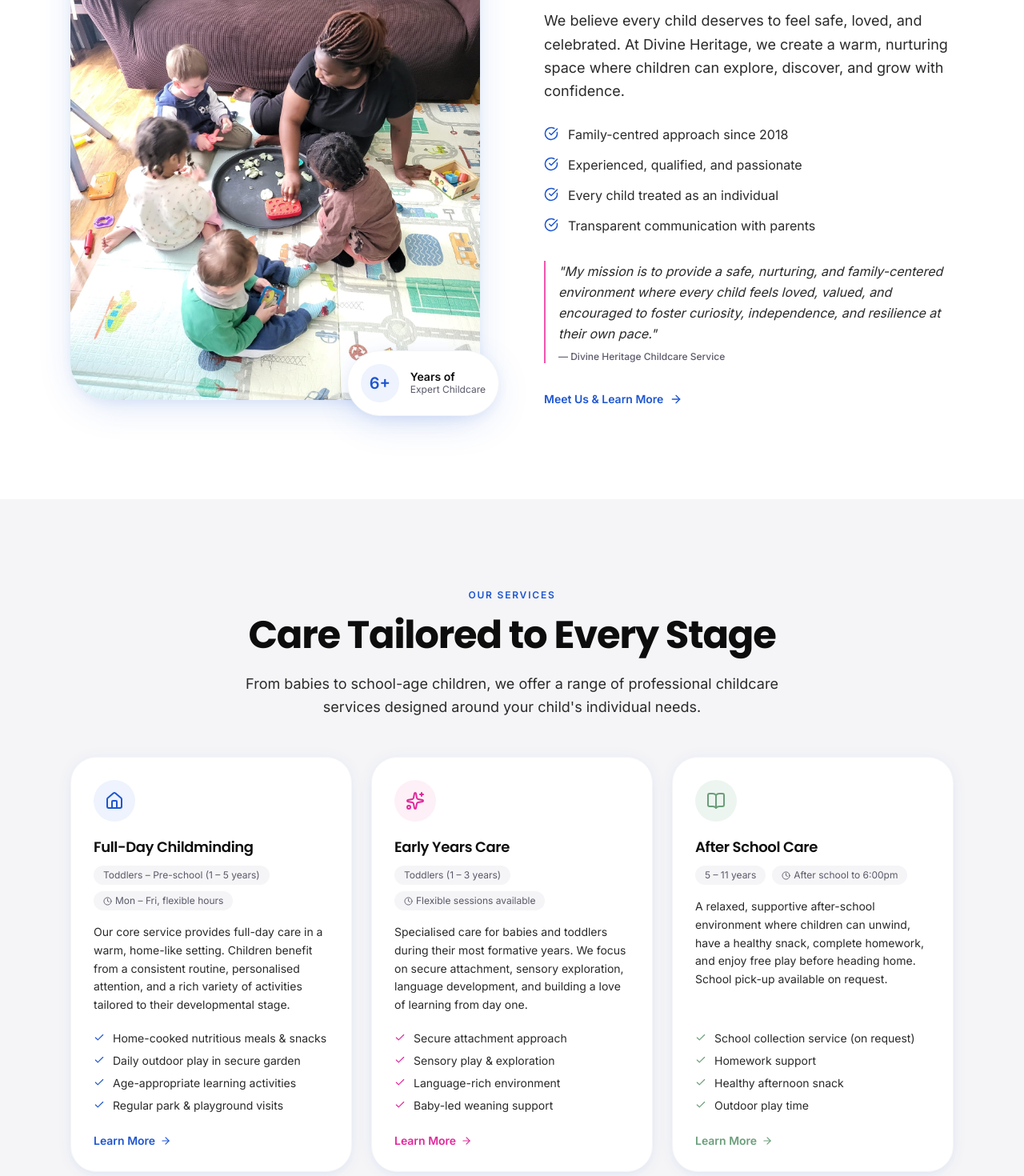
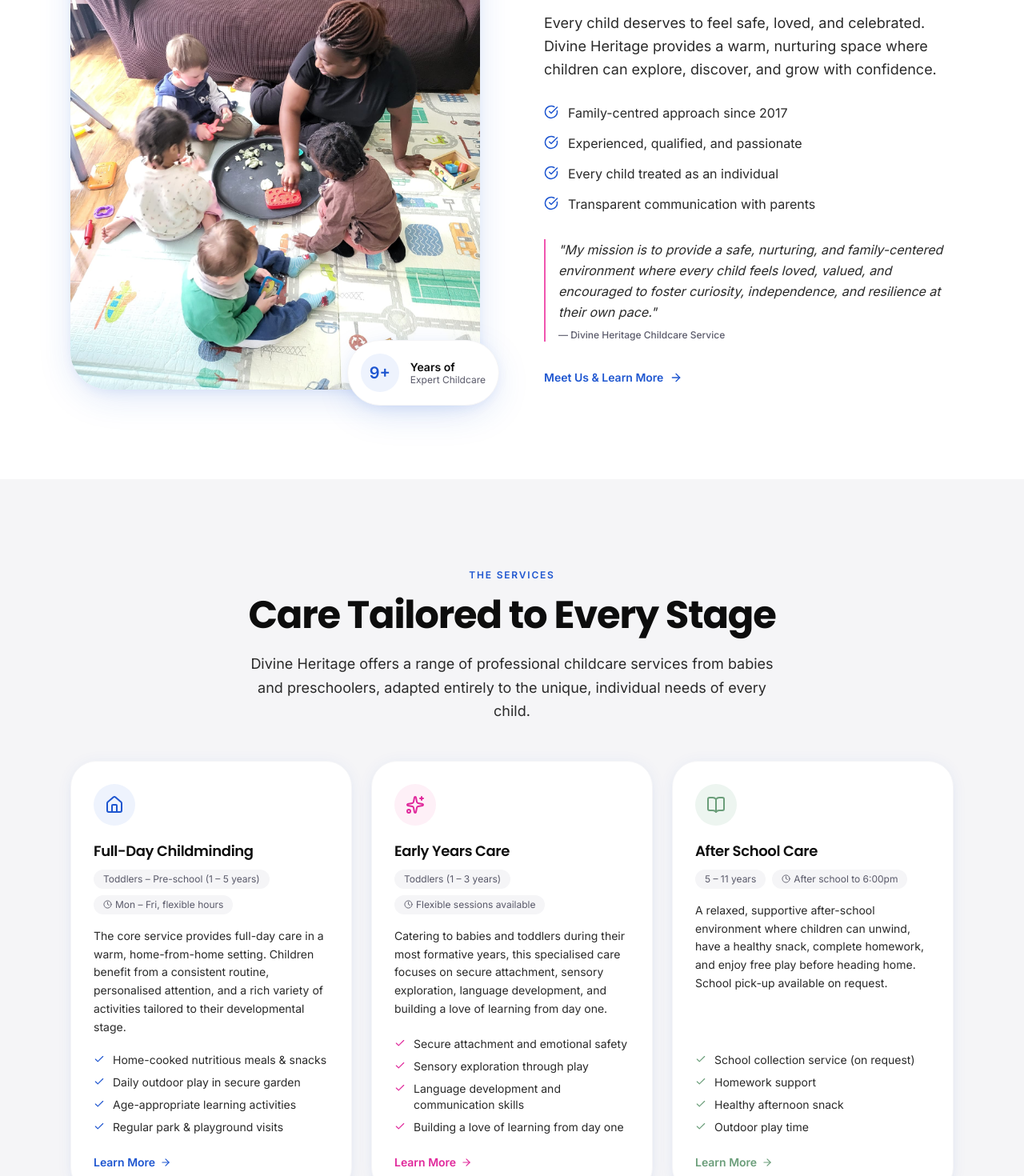
Before and after one commit to Preymaki/divine-heritage, a React (Vite) app: page / in a window 1280 px wide. Shown: the part 1100-2570 px from the top of the page at 80% size. Built offline with nearby package versions, Linux system fonts and the light colour scheme; no server answers; the database is empty.

Commit message:
feat: add core site structure including services section, site constants, data models, and landing/about pages

```diff
--- a/src/components/home/AboutPreview.tsx
+++ b/src/components/home/AboutPreview.tsx
@@ -7,7 +7,7 @@
 
 
 const HIGHLIGHTS = [
-  'Family-centred approach since 2018',
+  'Family-centred approach since 2017',
   'Experienced, qualified, and passionate',
   'Every child treated as an individual',
   'Transparent communication with parents',
@@ -32,7 +32,7 @@
             {/* Floating stat card */}
             <div className="absolute -bottom-5 -right-3 sm:-right-6 bg-white rounded-2xl p-4 shadow-[var(--shadow-elevated)] border border-[var(--color-muted)] flex items-center gap-3.5 max-w-[200px]">
               <div className="w-12 h-12 rounded-xl bg-[var(--color-primary-50)] flex items-center justify-center shrink-0">
-                <span className="text-[var(--color-primary-500)] font-bold text-xl font-[var(--font-family-heading)]">6+</span>
+                <span className="text-[var(--color-primary-500)] font-bold text-xl font-[var(--font-family-heading)]">9+</span>
               </div>
               <div>
                 <p className="text-[var(--color-text-primary)] font-semibold text-sm leading-tight">Years of</p>
@@ -52,7 +52,7 @@
           <SectionHeader
             eyebrow="About Us"
             title="A Home Away From Home"
-            subtitle="We believe every child deserves to feel safe, loved, and celebrated. At Divine Heritage, we create a warm, nurturing space where children can explore, discover, and grow with confidence."
+            subtitle="Every child deserves to feel safe, loved, and celebrated. Divine Heritage provides a warm, nurturing space where children can explore, discover, and grow with confidence."
           />
 
           <ul className="mt-7 space-y-3.5" role="list">
--- a/src/components/home/MeetChildminder.tsx
+++ b/src/components/home/MeetChildminder.tsx
@@ -48,7 +48,7 @@
             >
               <div className="w-11 h-11 rounded-xl bg-[var(--color-accent-100)] flex items-center justify-center shrink-0">
                 <span className="text-[var(--color-accent-500)] font-bold text-lg font-[var(--font-family-heading)]">
-                  6+
+                  9+
                 </span>
               </div>
               <div>
@@ -84,7 +84,7 @@
               every day. Consistency matters enormously to young children — and to parents.
             </p>
             <p>
-              With over six years of professional home childminding experience in London, I bring
+              With over 9 years of professional home childminding experience in London, I bring
               genuine passion, formal qualifications, and a deep commitment to every child's
               individual growth and happiness.
             </p>
--- a/src/components/home/ServicesSection.tsx
+++ b/src/components/home/ServicesSection.tsx
@@ -28,9 +28,9 @@
     <SectionWrapper id="services" background="muted">
       <AnimatedSection className="text-center flex justify-center">
         <SectionHeader
-          eyebrow="Our Services"
+          eyebrow="The Services"
           title="Care Tailored to Every Stage"
-          subtitle="From babies to school-age children, we offer a range of professional childcare services designed around your child's individual needs."
+          subtitle="Divine Heritage offers a range of professional childcare services from babies and preschoolers, adapted entirely to the unique, individual needs of every child."
           centered
         />
       </AnimatedSection>
--- a/src/constants/site.ts
+++ b/src/constants/site.ts
@@ -8,7 +8,7 @@
   email: 'Divineheritagechildcare@gmail.com',
   address: 'Pitman Building, Freda Street, SE16 4BW',
   ofsted: '', // TODO: Add Ofsted registration number before launch
-  founded: '2018',
+  founded: '2017',
   social: {
     facebook: 'https://facebook.com/divineheritagechildcare',
     instagram: 'https://instagram.com/divineheritagechildcare',
--- a/src/data/services.ts
+++ b/src/data/services.ts
@@ -17,7 +17,7 @@
     ageRange: 'Toddlers – Pre-school (1 – 5 years)',
     availability: 'Mon – Fri, flexible hours',
     description:
-      'Our core service provides full-day care in a warm, home-like setting. Children benefit from a consistent routine, personalised attention, and a rich variety of activities tailored to their developmental stage.',
+      'The core service provides full-day care in a warm, home-from-home setting. Children benefit from a consistent routine, personalised attention, and a rich variety of activities tailored to their developmental stage.',
     features: [
       'Home-cooked nutritious meals & snacks',
       'Daily outdoor play in secure garden',
@@ -35,14 +35,12 @@
     ageRange: 'Toddlers (1 – 3 years)',
     availability: 'Flexible sessions available',
     description:
-      'Specialised care for babies and toddlers during their most formative years. We focus on secure attachment, sensory exploration, language development, and building a love of learning from day one.',
+      'Catering to babies and toddlers during their most formative years, this specialised care focuses on secure attachment, sensory exploration, language development, and building a love of learning from day one.',
     features: [
-      'Secure attachment approach',
-      'Sensory play & exploration',
-      'Language-rich environment',
-      'Baby-led weaning support',
-      'Sleep routine support',
-      'Regular parent progress updates',
+      'Secure attachment and emotional safety',
+      'Sensory exploration through play',
+      'Language development and communication skills',
+      'Building a love of learning from day one',
     ],
     colour: 'accent',
   },
--- a/src/pages/About.tsx
+++ b/src/pages/About.tsx
@@ -168,9 +168,7 @@
             </p>
             <blockquote>
               <p className="text-2xl md:text-3xl font-[var(--font-family-heading)] font-medium text-[var(--color-text-primary)] leading-relaxed italic">
-                "To provide a safe, nurturing, and family-centered environment where every child
-                feels loved, valued, and encouraged to foster curiosity, independence and
-                resilience at their own pace."
+                "Every child deserves to feel safe, loved, and celebrated. Divine Heritage provides a warm, nurturing space where children can explore, discover, and grow with confidence."
               </p>
               <cite className="block mt-6 text-sm text-[var(--color-text-muted)] not-italic font-medium">
                 — Divine Heritage Childcare Service
--- a/src/pages/Services.tsx
+++ b/src/pages/Services.tsx
@@ -50,14 +50,13 @@
         <div className="container-site">
           <AnimatedSection>
             <p className="text-[var(--color-accent-400)] text-xs font-semibold uppercase tracking-[0.15em] mb-3 font-[var(--font-family-heading)]">
-              Our Services
+              The Services
             </p>
             <h1 className="font-[var(--font-family-heading)] font-bold text-white text-4xl md:text-5xl leading-tight tracking-tight max-w-2xl">
               Care for Every Stage of Childhood
             </h1>
-            <p className="mt-4 text-white/65 text-base md:text-lg leading-relaxed max-w-xl">
-              From tiny babies to school-age children, we offer professional childcare that grows
-              with your family's needs.
+            <p className="mt-4 text-white/65 text-base md:text-lg leading-relaxed max-w-2xl">
+              Divine Heritage offers a range of professional childcare services from babies and preschoolers, adapted entirely to the unique, individual needs of every child.
             </p>
           </AnimatedSection>
         </div>
--- a/src/services/settings.ts
+++ b/src/services/settings.ts
@@ -80,7 +80,7 @@
 export const DEFAULT_ABOUT: AboutSettings = {
   aboutImageUrl: '',
   previewTitle:    'A Childcare Service Built on Love & Trust',
-  previewSubtitle: 'Founded in 2018, Divine Heritage provides warm, professional home-based childminding for families across South East London.',
+  previewSubtitle: 'Founded in 2017, Divine Heritage provides warm, professional home-based childminding for families across South East London.',
   highlights: [
     { title: 'Child-Led Learning',      description: 'Activities are inspired by each child\'s interests and developmental stage.' },
     { title: 'Family Partnership',      description: 'We work closely with parents to provide consistent, joined-up care.' },
@@ -88,12 +88,12 @@
     { title: 'Nutritious Meals',        description: 'Healthy, home-cooked meals and snacks prepared fresh every day.' },
   ],
   storyParagraphs: [
-    'Divine Heritage Childcare Service was founded in 2018 with a clear vision: to create a warm, loving home-from-home where every child is seen, valued, and inspired to reach their full potential.',
+    'Divine Heritage Childcare Service was founded in 2017 with a clear vision: to create a warm, loving home-from-home where every child is seen, valued, and inspired to reach their full potential.',
     'As a registered childminder based in South East London, I offer professional care in a genuine family setting. Children thrive here not just because of the rich activities and learning opportunities, but because they feel safe, loved, and truly at home.',
     'My approach is rooted in the Early Years Foundation Stage (EYFS) framework, which guides everything from how I plan activities to how I observe and document each child\'s growth. But beyond the paperwork, it\'s the small moments — the first independent steps, the proud smile after completing a puzzle, the friendships formed — that make this work so meaningful.',
     'Every family that joins us becomes part of the Divine Heritage family. I believe in open, honest communication with parents, regular updates, and working together to support each child\'s unique journey.',
   ],
-  missionQuote: 'Every child deserves to feel loved, safe, and celebrated — not just at home, but everywhere they spend their precious early years.',
+  missionQuote: 'Every child deserves to feel safe, loved, and celebrated. Divine Heritage provides a warm, nurturing space where children can explore, discover, and grow with confidence.',
   values: [
     { title: 'Love & Belonging',    description: 'Every child is welcomed as part of our family. We build warm, secure relationships that help children feel confident and loved.' },
     { title: 'Learning Through Play', description: 'We follow a play-based approach aligned with EYFS, where curiosity is celebrated and every activity has a purpose.' },
@@ -102,7 +102,7 @@
   ],
   bioName:       'Your Childminder',
   bioParagraphs: [
-    'I have been working with children for over a decade, starting as a nursery nurse before taking the step to register as a childminder and open Divine Heritage in 2018.',
+    'I have been working with children for over a decade, starting as a nursery nurse before taking the step to register as a childminder and open Divine Heritage in 2017.',
     'My passion is simple: to give every child in my care the very best start in life. I hold a Level 3 qualification in Childcare and Education, a full Paediatric First Aid certificate, and I complete regular CPD training to stay current with best practices.',
     'When I\'m not planning activities or updating learning journeys, you\'ll find me in the kitchen preparing healthy meals, setting up a messy play station in the garden, or curled up on the sofa reading stories. This is a real home — and that\'s exactly what makes it special.',
   ],
```
